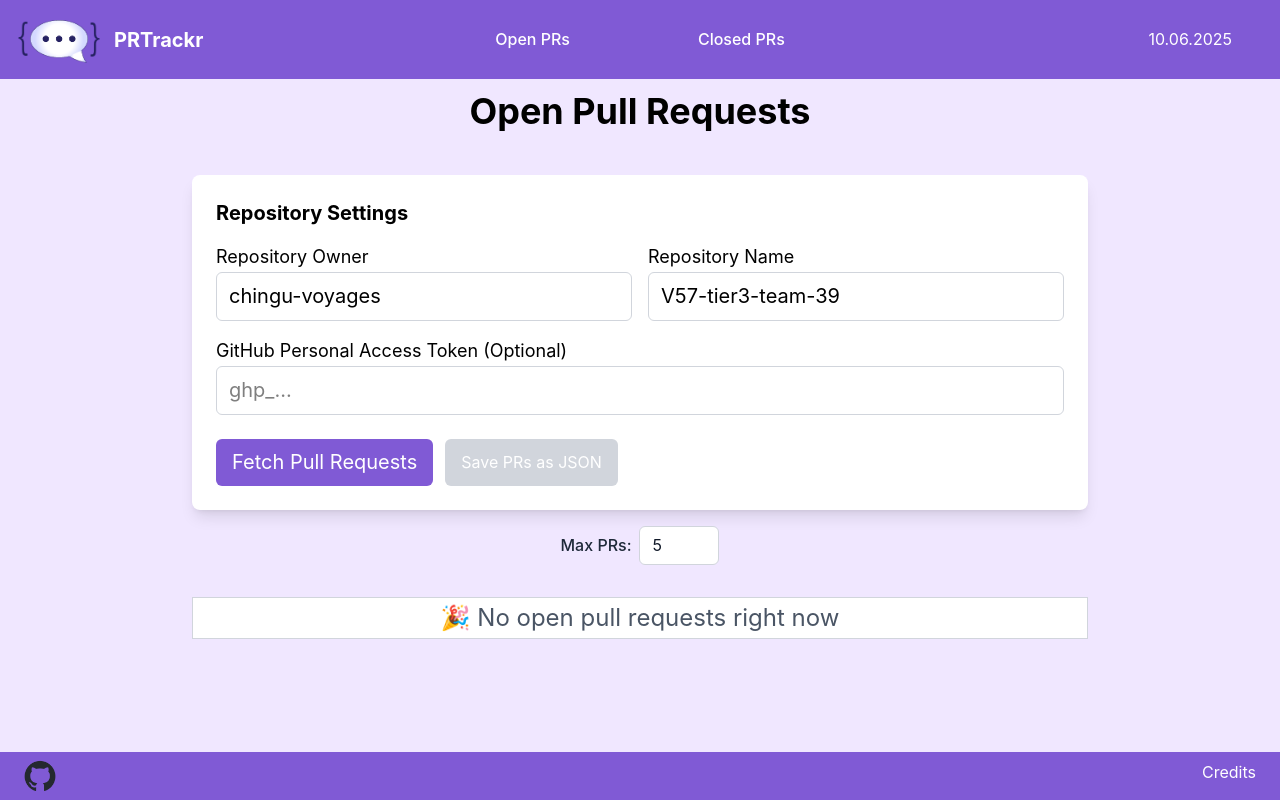
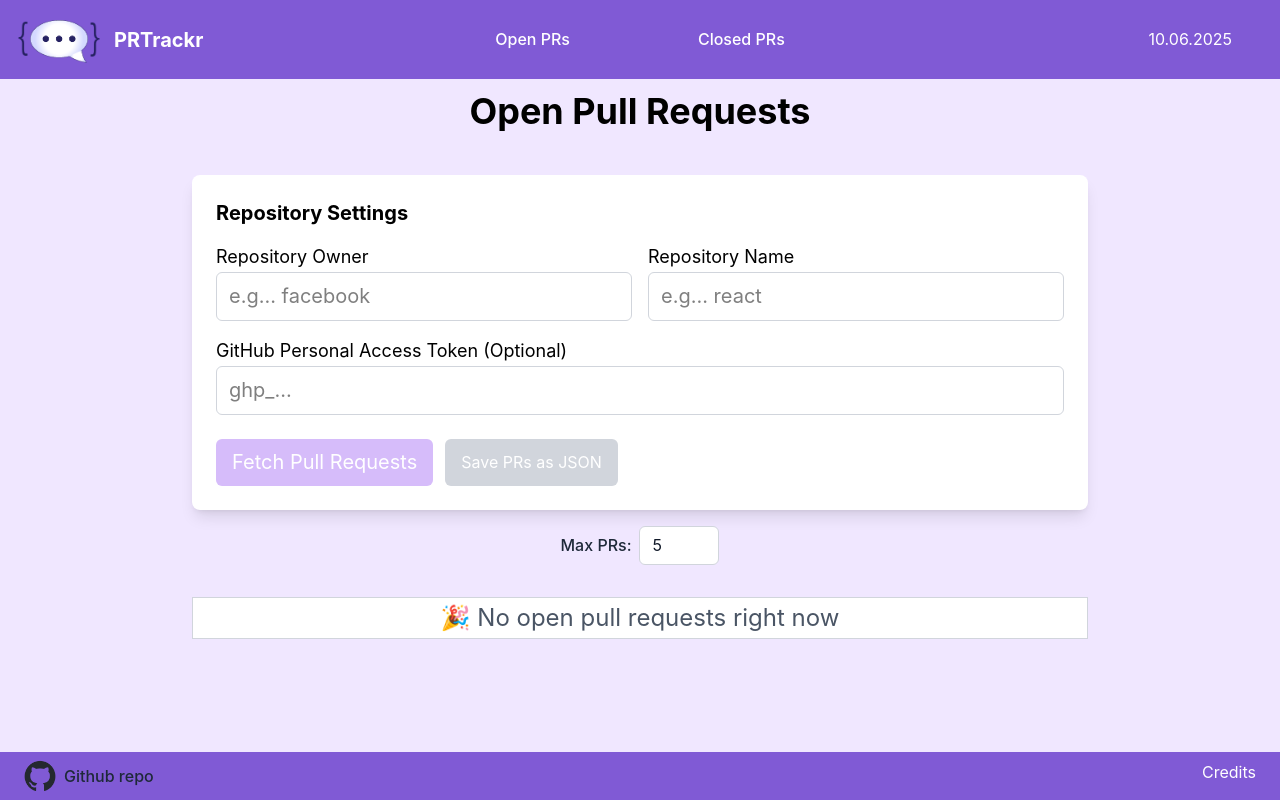
Before and after one commit to kento-ix/V57-tier3-team-39, a Next.js app in the folder client/: page /pages/open-prs in a window 1280 px wide. Built offline with nearby package versions, Linux system fonts and the light colour scheme.

Commit message:
feature: eddit readme file and add Github repo string to footer

```diff
--- a/client/atoms/prAtoms.ts
+++ b/client/atoms/prAtoms.ts
@@ -2,8 +2,8 @@ import { atom } from "jotai";
 import type { PullRequest } from "@/types/pr";
 
 // Common repo info
-export const ownerAtom = atom("chingu-voyages");
-export const repoAtom = atom("V57-tier3-team-39");
+export const ownerAtom = atom("");
+export const repoAtom = atom("");
 export const tokenAtom = atom("");
 
 // Open / Closed PR state
--- a/client/components/Footer.tsx
+++ b/client/components/Footer.tsx
@@ -10,8 +10,10 @@ const Footer = () => {
         <Link
           target="_blank"
           href="https://github.com/chingu-voyages/v57-tier3-team-39"
+          className="flex items-center gap-2" // ← ここがポイント！
         >
           <Image src={githubLogo} alt="GitHub Logo" width={32} height={32} />
+          <span className="text-gray-800 font-medium">Github repo</span>
         </Link>
       </div>
       <div>
```
Also changed, not shown: 1 other file (tests, documents, lock files or other folders).
